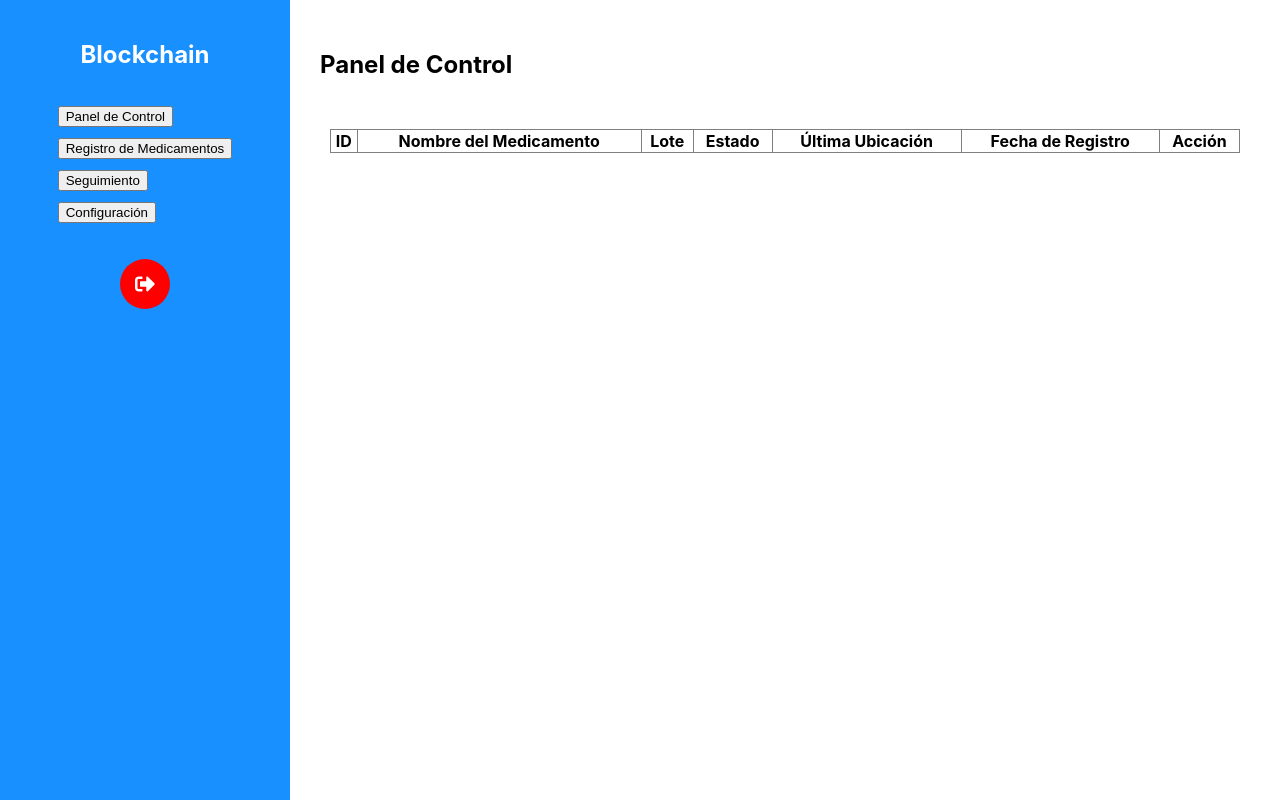
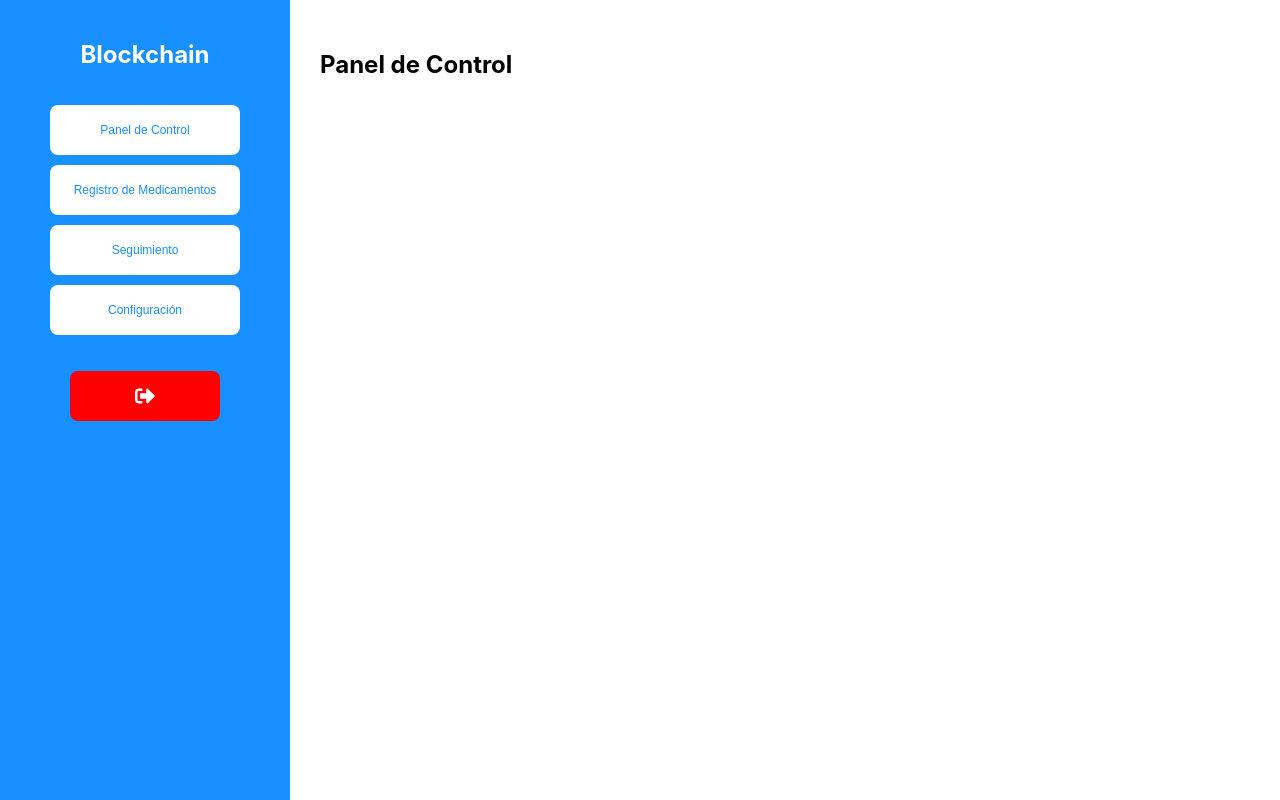
Before and after one commit to jgodoy2002/Block_Chain, a React (Create React App) app in the folder blockchain/: page /home in a window 1280 px wide. Built offline with nearby package versions, Linux system fonts and the light colour scheme.

Commit message:
Diseno de UI actualizado

```diff
--- a/blockchain/src/App.js
+++ b/blockchain/src/App.js
@@ -6,7 +6,7 @@ const App = () =>{
   return(
     <Router>
       <Routes>
-        <Route path="/" element={<Login />} />
+        <Route path="/login" element={<Login />} />
         <Route path="/home" element={<Home />} />
       </Routes>
     </Router>
--- a/blockchain/src/Home.css
+++ /dev/null
@@ -1,17 +0,0 @@
-
-
-button {
-    width: "50px";
-    height: "50px";
-    border-radius: "50%";
-    border: "none";
-    background: "white";
-    color: "#1890ff";
-    cursor: "pointer";
-    display: "flex";
-    align-items: "center";
-    justify-content: "center";
-    font-size: "12px";
-    text-align: "center";
-    padding: "5px";
-}
--- a/blockchain/src/Home.jsx
+++ b/blockchain/src/Home.jsx
@@ -1,12 +1,11 @@
 import React from "react";
 import { FaCog, FaSignOutAlt } from "react-icons/fa";
 import { useNavigate } from "react-router-dom";
-import './Home.css';
 
 const Home= () => {
     const navigate = useNavigate();
     const handleLogout = () => {
-        navigate('/');
+        navigate('/login');
     };
   return (
     <div style={{ display: "flex", minHeight: "100vh" }}>
@@ -15,16 +14,30 @@ const Home= () => {
         <ul style={{ listStyle: "none", padding: 0, display: "flex", flexDirection: "column", gap: "10px" }}>
           {['Panel de Control', 'Registro de Medicamentos', 'Seguimiento', 'Configuración'].map((item, index) => (
             <li key={index}>
-              <button className="button">
+              <button style={{
+                width: "190px",
+                height: "50px",
+                borderRadius: "8px",
+                border: "none",
+                background: "white",
+                color: "#1890ff",
+                cursor: "pointer",
+                display: "flex",
+                alignItems: "center",
+                justifyContent: "center",
+                fontSize: "12px",
+                textAlign: "center",
+                padding: "5px"
+              }}>
                 {item}
               </button>
             </li>
           ))}
         </ul>
         <button style={{
-          width: "50px",
+          width: "150px",
           height: "50px",
-          borderRadius: "50%",
+          borderRadius: "8px",
           border: "none",
           background: "red",
           color: "white",
@@ -32,9 +45,10 @@ const Home= () => {
           marginTop: "20px",
           display: "flex",
           alignItems: "center",
-          justifyContent: "center"
-        }}>
-          <FaSignOutAlt size={20} onClick={handleLogout}/>
+          justifyContent: "center",
+
+        }} onClick={handleLogout}>
+          <FaSignOutAlt size={20} />
         </button>
       </nav>
       <div style={{ flex: 1, padding: "20px" }}>
@@ -49,20 +63,6 @@ const Home= () => {
         </header>
         <main style={{ background: "white", padding: "20px" }}>
           <table border="1" style={{ width: "100%", borderCollapse: "collapse" }}>
-            <thead>
-              <tr>
-                <th>ID</th>
-                <th>Nombre del Medicamento</th>
-                <th>Lote</th>
-                <th>Estado</th>
-                <th>Última Ubicación</th>
-                <th>Fecha de Registro</th>
-                <th>Acción</th>
-              </tr>
-            </thead>
-            <tbody>
-
-            </tbody>
           </table>
         </main>
       </div>
```
